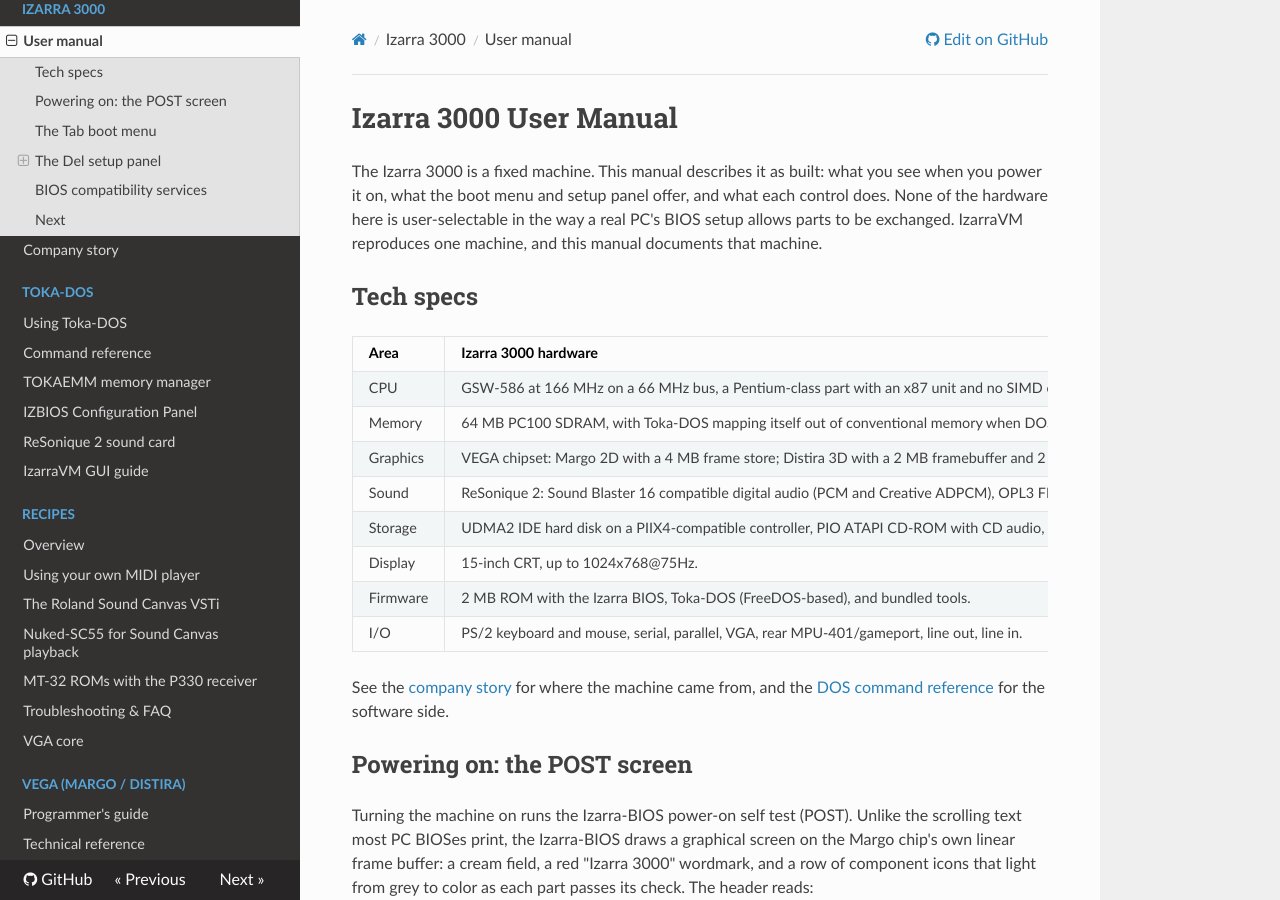
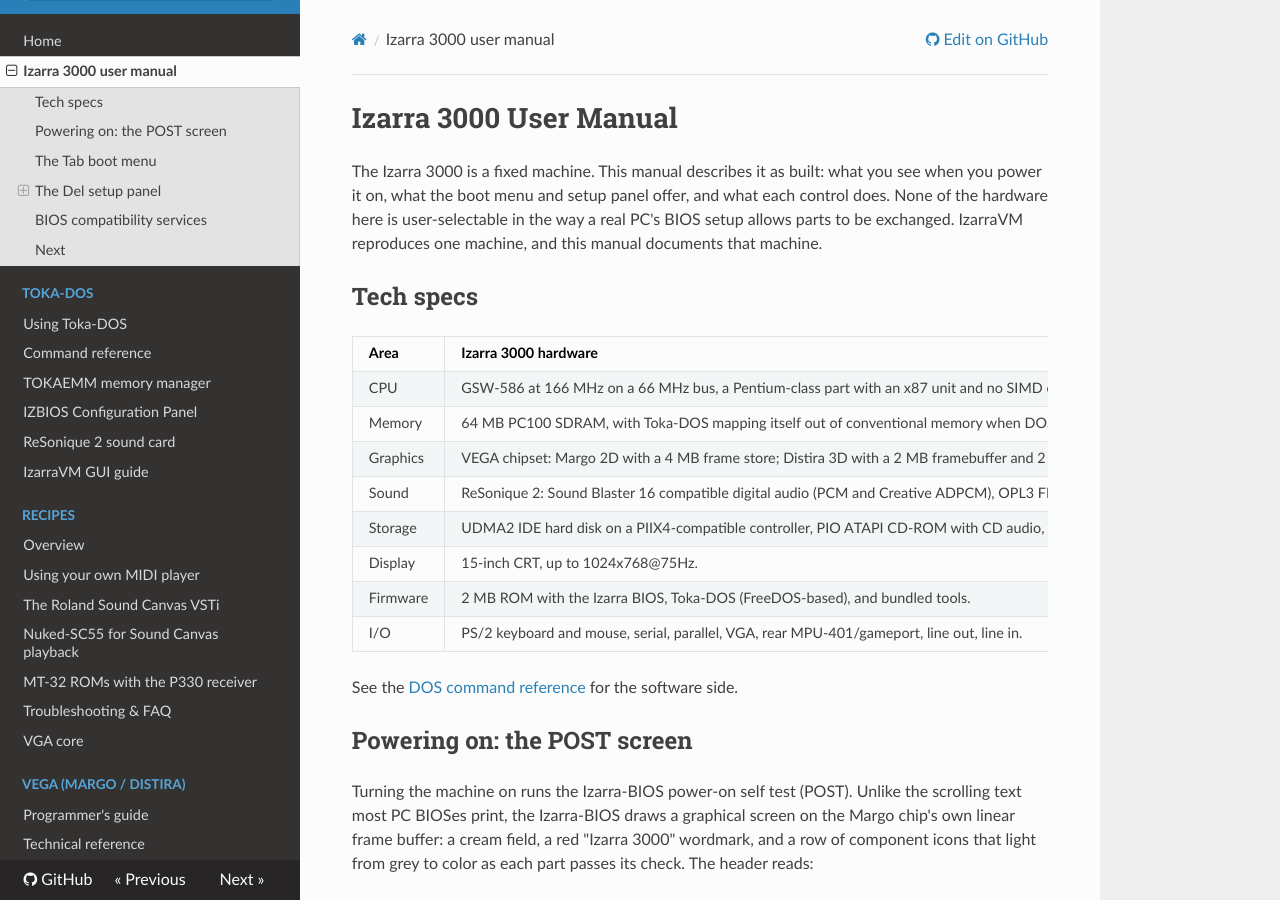
Before and after one commit to vorvek/IzarraVM, an MkDocs documentation site: the page built from docs/izarra-3000/user-manual.md, in a window 1280 px wide and 900 px high. Built offline with MkDocs 1.6.1, drawn with Linux system fonts in a browser that asks for light colours; nearby versions of some CDN libraries.

Commit message:
docs: drop the company-story page
The company and product history is covered on the project's own website;
the manuals do not carry it. Removes docs/izarra-3000/company-story.md,
its nav entry (the Izarra 3000 group now holds one page, so it collapses
to a plain entry), the Start here bullet on the index, and the cross-link
from the user manual.

```diff
--- a/docs/izarra-3000/user-manual.md
+++ b/docs/izarra-3000/user-manual.md
@@ -22,8 +22,7 @@ one machine, and this manual documents that machine.
 | Firmware | 2 MB ROM with the Izarra BIOS, Toka-DOS (FreeDOS-based), and bundled tools. |
 | I/O | PS/2 keyboard and mouse, serial, parallel, VGA, rear MPU-401/gameport, line out, line in. |
 
-See the [company story](company-story.md) for where the machine came from, and
-the [DOS command reference](../toka-dos/commands.md) for the software side.
+See the [DOS command reference](../toka-dos/commands.md) for the software side.
 
 ## Powering on: the POST screen
 
--- a/mkdocs.yml
+++ b/mkdocs.yml
@@ -8,9 +8,7 @@ theme:
   name: readthedocs
 nav:
   - Home: index.md
-  - Izarra 3000:
-      - User manual: izarra-3000/user-manual.md
-      - Company story: izarra-3000/company-story.md
+  - Izarra 3000 user manual: izarra-3000/user-manual.md
   - Toka-DOS:
       - Using Toka-DOS: toka-dos/using-toka-dos.md
       - Command reference: toka-dos/commands.md
```
Also changed, not shown: docs/index.md (+0 -2 lines), docs/izarra-3000/company-story.md (deleted, +0 -59 lines).
